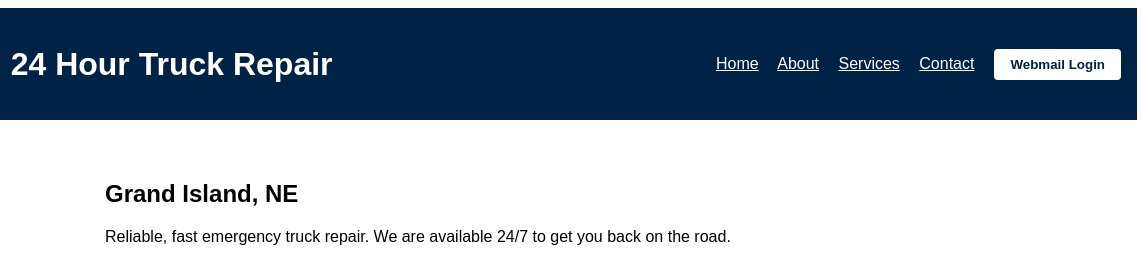
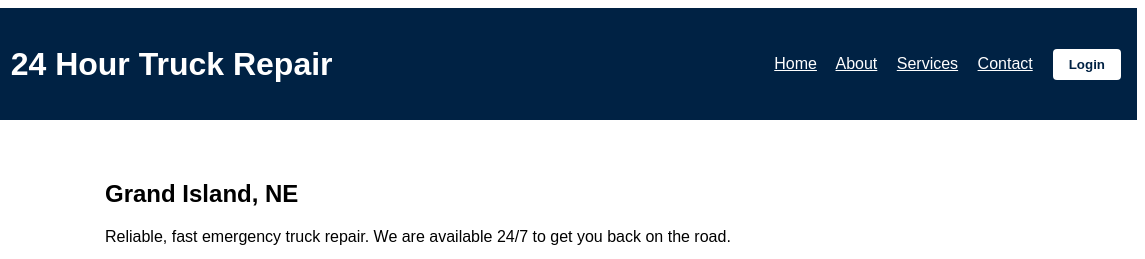
Before and after one commit to Goliath0010/24hourrtruck, a plain HTML site: page index.html in a window 1280 px wide. Shown: the top 259 px of the page, 135-1280 px from the left. Drawn offline with Linux system fonts and the light colour scheme.

Commit message:
Update index.html

```diff
--- a/index.html
+++ b/index.html
@@ -21,7 +21,7 @@
       </nav>
       <a href="https://mail.zoho.com" target="_blank">
         <button style="background:white;color:#002244;padding:8px 16px;border:none;border-radius:4px;cursor:pointer;font-weight:bold;">
-          Webmail Login
+          Login
         </button>
       </a>
     </div>
```
